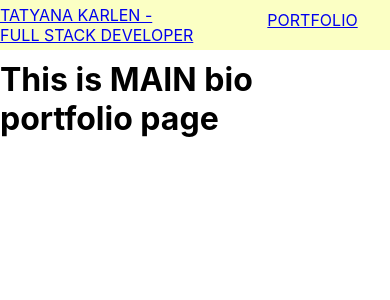
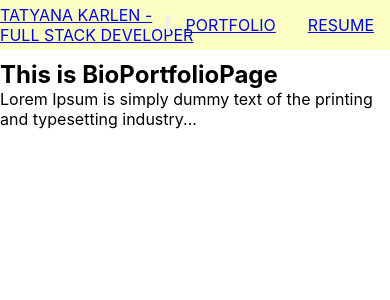
Before and after one commit to tatyanakarlen/PortfolioWebsite, a React (Create React App) app: page /portfolio in a window 390 px wide. Shown: the top 300 px of the page. Built offline with nearby package versions, Linux system fonts and the light colour scheme.

Commit message:
first commit

```diff
--- a/src/App.css
+++ b/src/App.css
@@ -3,3 +3,9 @@
     margin-top:60px;
     padding: 0px;
 }
+
+* {
+  box-sizing: border-box;
+  margin: 0;
+  padding: 0;
+}
--- a/src/components/RightNav/RightNav.css
+++ b/src/components/RightNav/RightNav.css
@@ -1,30 +1,15 @@
-/* .link {
-    display: inline-block;
-    text-align: center;
-    padding: 14px;
-    color: rgb(0, 0, 0);
-    text-decoration: none;
-    font-size: 17px;
-    font-weight: bolder;
- } */
+
 
  .right-links {
     /* position: fixed; */
-    /* display: flex;
-    justify-content: flex-end;  */
+    display: flex;
+    justify-content: flex-end;
     width: 50%;
     top: 0;
 
  }
 
- .navRightList {
-    /* list-style-type: none; */
-    position: relative;
-    display: flex;
-    justify-content: flex-end;
-    position: relative;
 
- }
 
  .navRightli {
     display: inline;
@@ -32,35 +17,3 @@
     cursor: pointer;
     /* list-style-type: none; */
  }
-
- .navRightBtn {
-    display: none;
-    position: absolute;
-    right: 10px;
-    top: 7px;
-    padding: 5px;
-    color: #000;
-    font-size: 18px;
- }
-
-
- @media screen and (max-width: 500px){
-    .navRightList {
-        flex-direction: column;
-        height: auto;
-    }
-    .navRightli:nth-child(1){
-        border-top: 1px solid rgba(255, 255, 255, 0.555);
-        margin-top: 50px;
-    }
-    .navRightli {
-        width: 100%;
-        border-top: 1px solid rgba(255, 255, 255, 0.555);
-        text-align: center;
-        margin-right: 0px;
-        padding: 20px 0;
-    }
-    .navRightBtn {
-        display: block;
-    }
-}
--- a/src/components/RightNav/RightNav.jsx
+++ b/src/components/RightNav/RightNav.jsx
@@ -7,11 +7,27 @@ export default function RightNav() {
 
     return (
         <div className="right-links">
+            <button className="hamburger">
+        {/* icon from heroicons.com */}
+        <svg
+          xmlns="http://www.w3.org/2000/svg"
+          className="h-5 w-5"
+          viewBox="0 0 20 20"
+          fill="white"
+        >
+          <path
+            fillRule="evenodd"
+            d="M3 5a1 1 0 011-1h12a1 1 0 110 2H4a1 1 0 01-1-1zM3 10a1 1 0 011-1h12a1 1 0 110 2H4a1 1 0 01-1-1zM9 15a1 1 0 011-1h6a1 1 0 110 2h-6a1 1 0 01-1-1z"
+            clipRule="evenodd"
+          />
+        </svg>
+      </button>
+            <div className="navRightMenu">
             <ul className="navRightList">
               <li className="navRightli"><Link className="link" to="/portfolio">PORTFOLIO</Link></li>
               <li className="navRightli"><Link className="link" to="/resume">RESUME</Link></li>
-              <button className="navRightBtn">BTN</button>
             </ul>
+            </div>
         </div>
     )
 }
--- a/src/pages/BioPortfolioPage/BioPortfolioPage.jsx
+++ b/src/pages/BioPortfolioPage/BioPortfolioPage.jsx
@@ -5,10 +5,15 @@ import { Link } from 'react-router-dom';
 class BioPortfolioPage extends React.Component {
     render() {
         return(
-            <>
+            <div>
             <TopNav />
-            <h1>This is MAIN bio portfolio page</h1>
-            </>
+            <div className="container">
+        <article>
+          <h1>This is BioPortfolioPage </h1>
+          Lorem Ipsum is simply dummy text of the printing and typesetting industry...
+        </article>
+            </div>
+            </div>
         )
     }
 }
```
